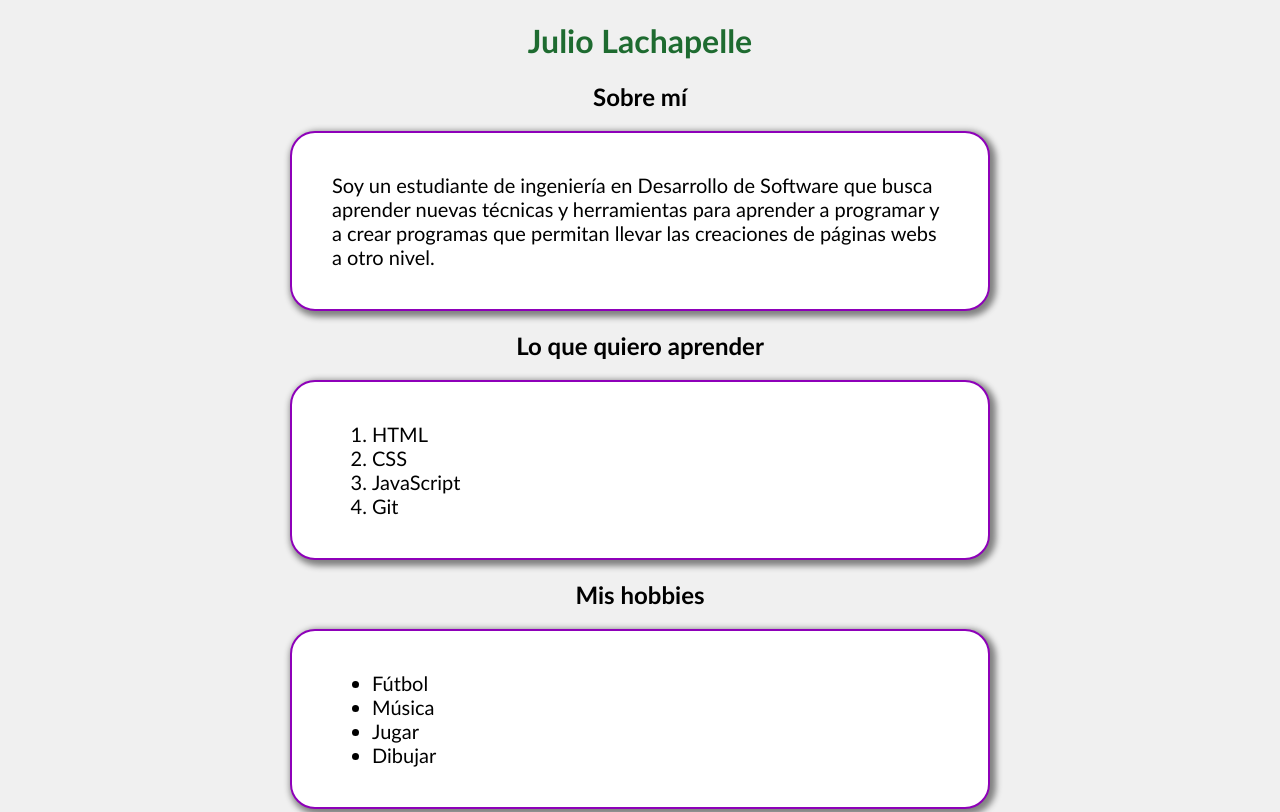
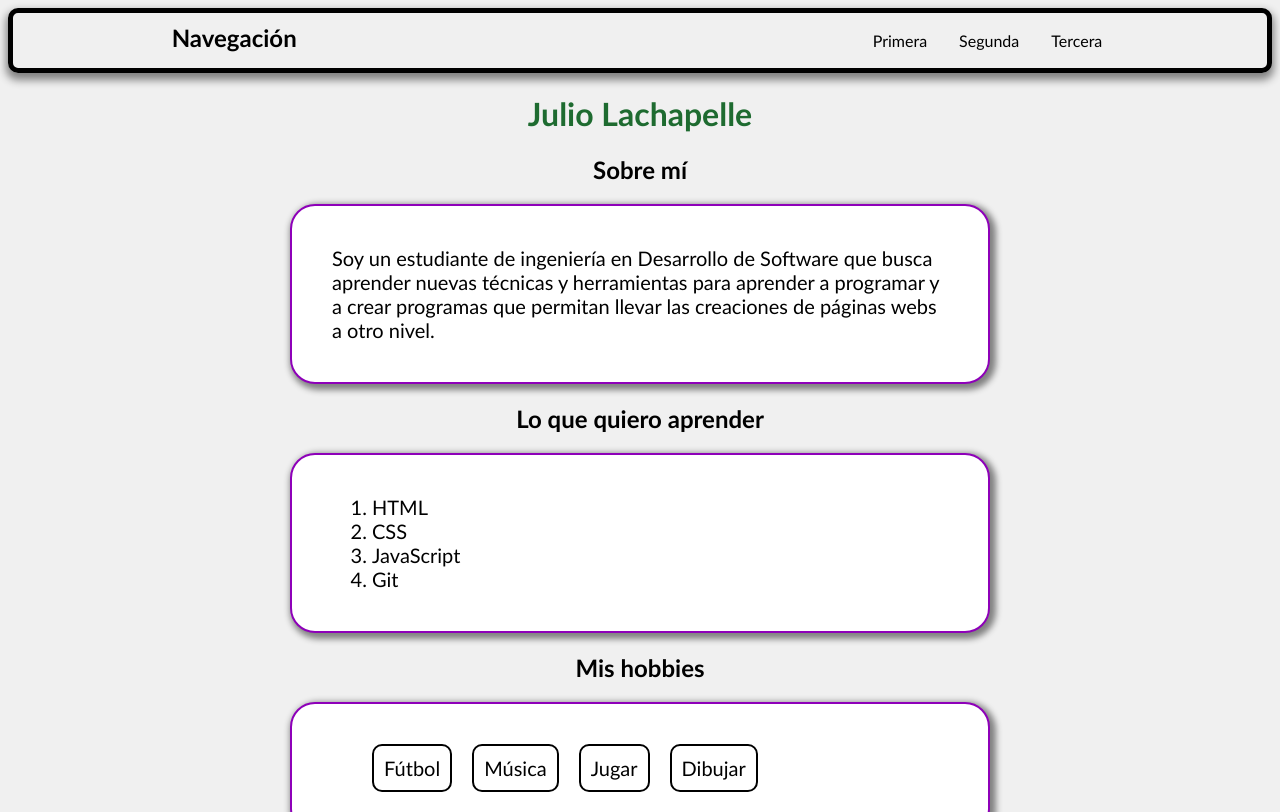
Before and after one commit to Lpdaniel/clases-html, a plain HTML site: page Segunda_clase.html in a window 1280 px wide. Shown: the top 812 px of the page. Drawn offline with Linux system fonts and the light colour scheme.

Commit message:
implementación barra de navegación y lista de etiquitas de hobbies

```diff
--- a/Segunda_clase.html
+++ b/Segunda_clase.html
@@ -9,6 +9,13 @@
     <body>
 
         <header>
+            <nav class="menu">
+                <h2>Navegación</h2>
+                <a href="Primera_clase.html" class="nav-link">Primera</a>
+                <a href="Segunda_clase.html" class="nav-link">Segunda</a>
+                <a href="Tercera_clase.html" class="nav-link">Tercera</a>
+
+            </nav>
             <h1>Julio Lachapelle</h1> <!-- Título de la página. Solo hay UNO -->
         </header>
 
@@ -33,7 +40,7 @@
         <h2>Mis hobbies</h2> <!-- Otra sección del mismo nivel -->
         <!-- Lista SIN ORDEN: muestra viñetas • -->
         <section class="contenedores">
-            <ul>
+            <ul class="etiquetas">
                 <li>Fútbol</li>
                 <li>Música</li>
                 <li>Jugar</li>
@@ -42,10 +49,10 @@
         </section>
         <!-- Enlace a mi primera clase para poder navegar entre mis prácticas -->
 
-        <a href="Primera_clase.html" target="_blank">Acceder a mi primera clase</a>
+        <a href="Primera_clase.html" target="_blank" id="enlace_firts">Acceder a mi primera clase</a>
 
         <hr>
-        <!-- Etiqueta de imagen -->
+        <!-- Etiqueta de imagen -->sss
 
         <img src="https://www.mediasource.mx/hs-fs/hubfs/Imported_Blog_Media/fondos-web-1.jpg?width=950&name=fondos-web-1.jpg" alt="Rocas con estrellas">
     </body>
--- a/estilos.css
+++ b/estilos.css
@@ -32,7 +32,7 @@ h2 {
     border: 2px solid #8e00b9;
 }
 
-a {
+#enlace_firts{
     color: rgb(194, 0, 0);
     display: block;
     padding: 10px 20px;
@@ -61,3 +61,43 @@ img {
     margin-left: auto;
     margin-right: auto;
 }
+.etiquetas {
+    display: flex;
+    list-style: none;
+    flex-wrap: wrap;
+    gap: 20px;
+}
+.etiquetas li {
+    padding: 10px;
+    border-radius: 10px;
+    border: 2px solid black;
+}
+
+.menu{
+    display: flex;
+    justify-content: center;
+    padding: 10px;
+    border: 5px solid black;
+    border-radius: 10px;
+    box-shadow: 0px 5px 8px 2px gray;
+    height: 65px;
+}
+.nav-link{
+    display: block;
+    text-decoration: none;
+    color: black;
+    padding: 8px 16px;
+    border-radius: 4px;
+
+
+}
+.menu h2{
+    margin: 0 10px;
+    padding-right: 550px;
+}
+.nav-link:hover,
+.nav-link:focus {
+    color: white;
+    background-color: black;
+    height: 100%;
+}
```
